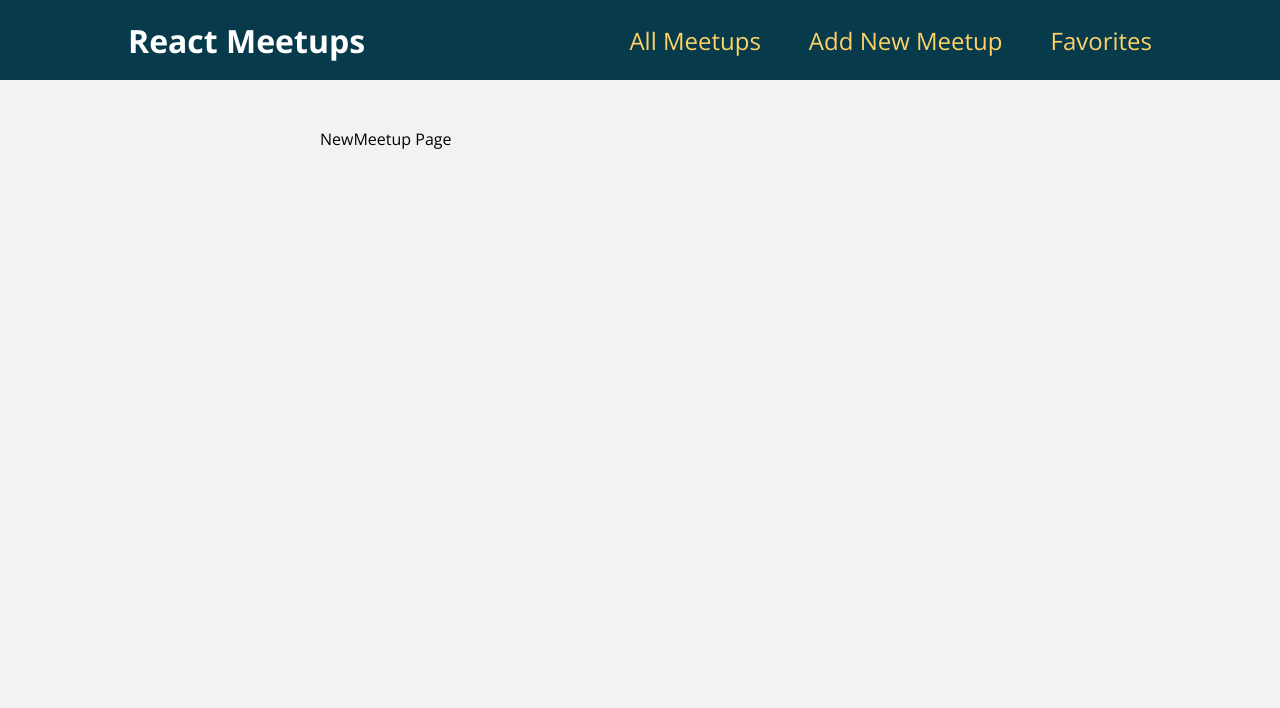
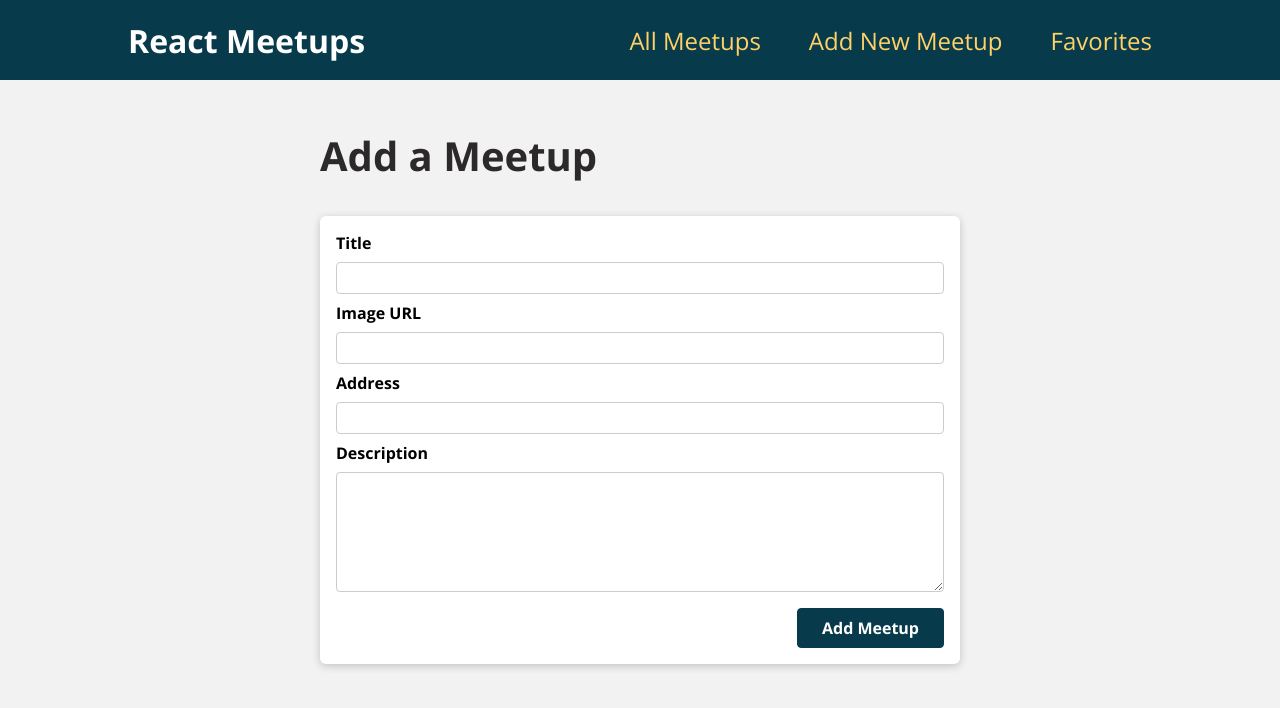
Before and after one commit to tiffanynk/meetup-demo, a React (Create React App) app: page /new-meetup in a window 1280 px wide. Shown: the top 708 px of the page. Built offline with nearby package versions, Linux system fonts and the light colour scheme.

Commit message:
adds form and styles

```diff
--- /dev/null
+++ b/src/components/meetups/MeetupForm.js
@@ -0,0 +1,31 @@
+import React from "react";
+import Card from "../ui/Card";
+import classes from "./MeetupForm.module.css";
+
+export default function MeetupForm() {
+  return (
+    <Card>
+      <form className={classes.form}>
+        <div className={classes.control}>
+          <label htmlFor="title">Title</label>
+          <input type="text" required id="title" />
+        </div>
+        <div className={classes.control}>
+          <label htmlFor="image">Image URL</label>
+          <input type="url" required id="image" />
+        </div>
+        <div className={classes.control}>
+          <label htmlFor="address">Address</label>
+          <input type="text" required id="address" />
+        </div>
+        <div className={classes.control}>
+          <label htmlFor="description">Description</label>
+          <textarea required rows="5" id="description" />
+        </div>
+        <div className={classes.actions}>
+          <button>Add Meetup</button>
+        </div>
+      </form>
+    </Card>
+  );
+}
--- /dev/null
+++ b/src/components/meetups/MeetupForm.module.css
@@ -0,0 +1,45 @@
+.form {
+  padding: 1rem;
+}
+
+.control {
+  margin-bottom: 0.5rem;
+}
+
+.control label {
+  display: block;
+  font-weight: bold;
+  margin-bottom: 0.5rem;
+}
+
+.control input,
+.control textarea {
+  display: block;
+  font: inherit;
+  border-radius: 4px;
+  border: 1px solid #ccc;
+  padding: 0.25rem;
+  width: 100%;
+}
+
+.actions {
+  margin-top: 1rem;
+  text-align: right;
+}
+
+.actions button {
+  font: inherit;
+  cursor: pointer;
+  background-color: #073b4c;
+  color: white;
+  padding: 0.5rem 1.5rem;
+  border: 1px solid #073b4c;
+  border-radius: 4px;
+  font-weight: bold;
+}
+
+.actions button:hover,
+.actions button:active {
+  background-color: #118ab2;
+  border-color: #118ab2;
+}
--- a/src/pages/NewMeetup.js
+++ b/src/pages/NewMeetup.js
@@ -1,9 +1,11 @@
-import React from 'react'
+import React from "react";
+import MeetupForm from "../components/meetups/MeetupForm";
 
 export default function NewMeetup() {
-    return (
-        <div>
-            NewMeetup Page
-        </div>
-    )
+  return (
+    <section>
+      <h1>Add a Meetup</h1>
+      <MeetupForm />
+    </section>
+  );
 }
```
